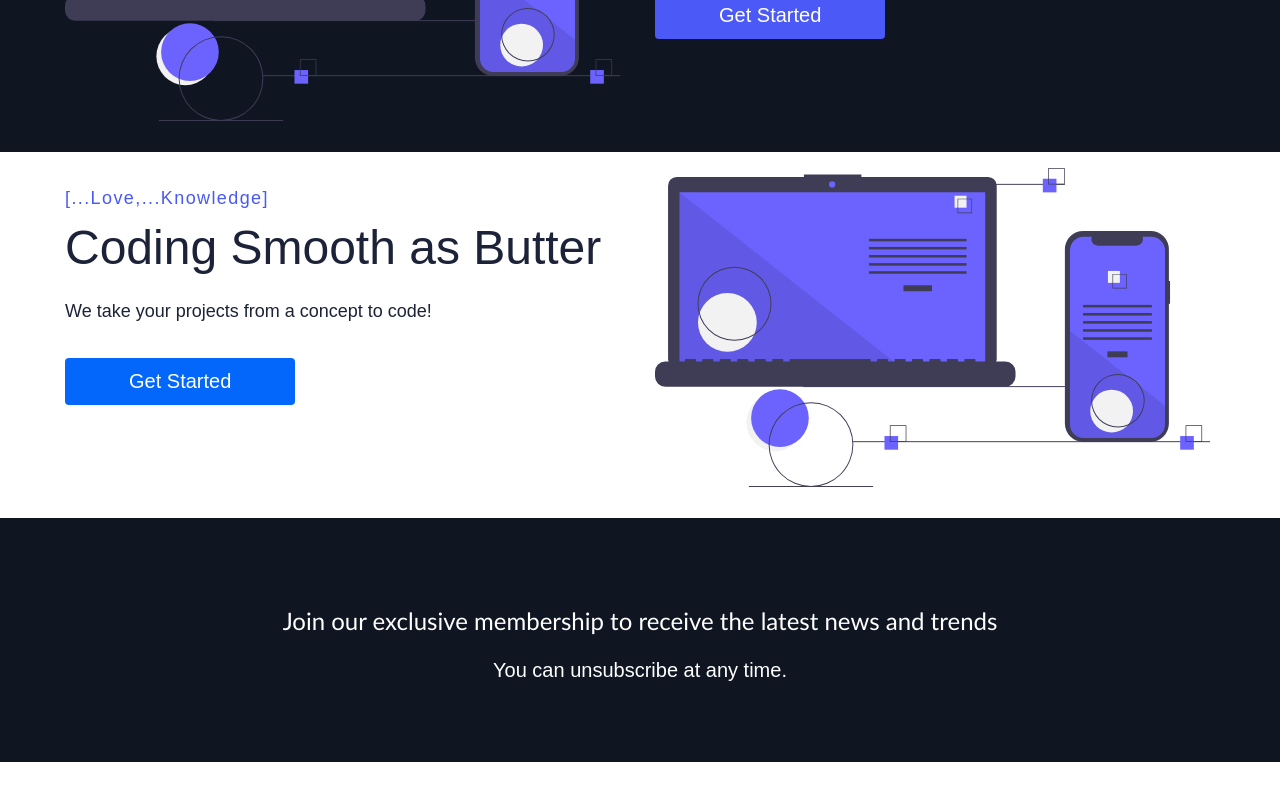
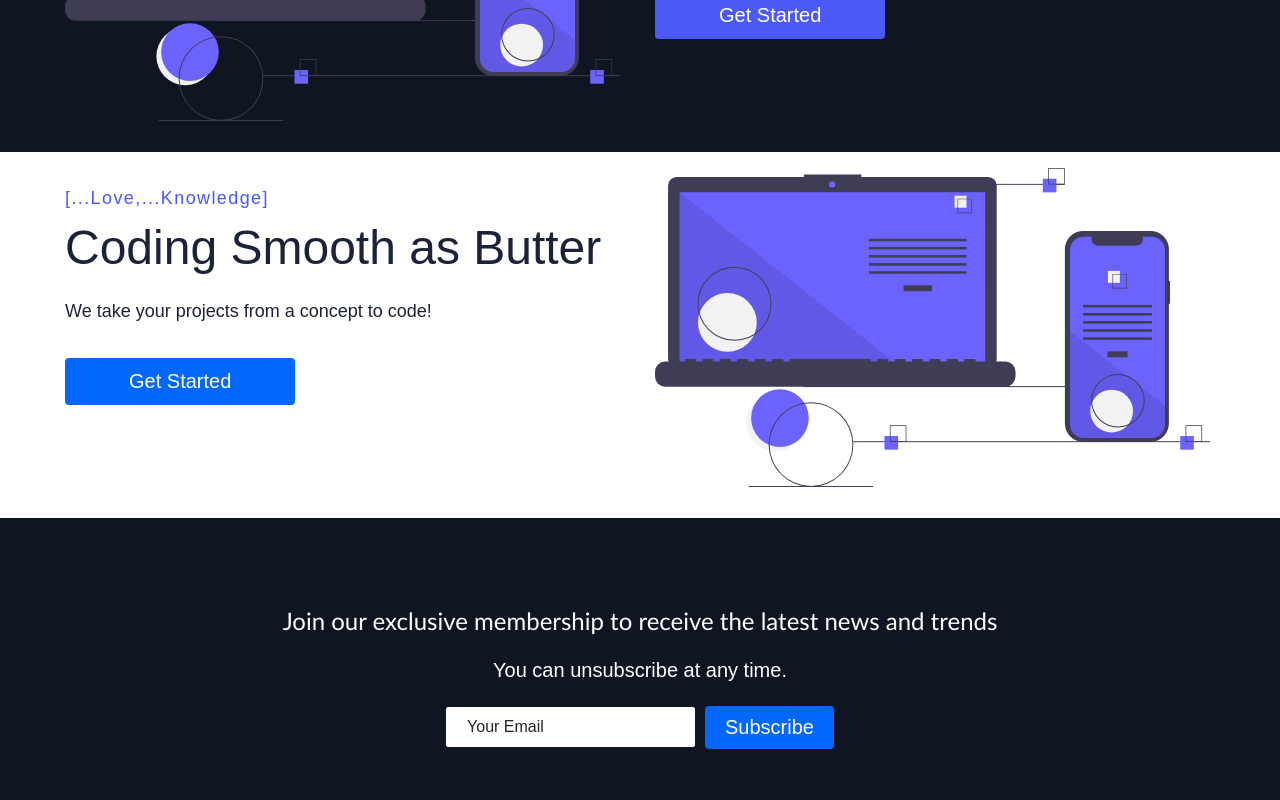
Before and after one commit to CodingButter/CodingButter, a React (Create React App) app: page / in a window 1280 px wide. Shown: the part 294-1094 px from the top of the page. Before the commit the page ends 1056 px from the top, so only its background shows below. Built offline with nearby package versions, Linux system fonts and the light colour scheme.

Commit message:
Added Form Input to Footer

```diff
--- a/src/components/Footer/Footer.elements.js
+++ b/src/components/Footer/Footer.elements.js
@@ -24,6 +24,35 @@
     font-size:24px;
 `
 export const FooterSubText = styled.p`
-    margin-bottom:24;
+    margin-bottom:24px;
     font-size:20px;
 `
+
+export const Form = styled.form`
+    display:flex;
+    justify-content:center;
+    align-items:center;
+    @media screen and (max-width:820px){
+        flex-direction:column;
+        width:80%;
+    }
+`
+
+export const FormInput = styled.input`
+    padding:10px 20px;
+    border-radius:2px;
+    margin-right:10px;
+    outline:none;
+    border:none;
+    font-size:16px;
+    border:1px solid #fff;
+
+    &::placeholder{
+        color:#242424;
+    }
+
+    @media screen and (max-width:820px){
+        width:100%;
+        margin:0 0 16px 0;
+    }
+`
--- a/src/components/Footer/Footer.js
+++ b/src/components/Footer/Footer.js
@@ -1,5 +1,6 @@
 import React from 'react'
-import {FooterContainer,FooterSubscription,FooterSubHeader,FooterSubText} from "./Footer.elements"
+import {FooterContainer,FooterSubscription,FooterSubHeader,FooterSubText,Form,FormInput} from "./Footer.elements"
+import {Button} from "../../globalStyles"
 const Footer = () => {
     return (
         <FooterContainer>
@@ -10,6 +11,10 @@
                 <FooterSubText>
                     You can unsubscribe at any time.
                 </FooterSubText>
+                <Form>
+                    <FormInput name="email" type="email" placeholder="Your Email"/>
+                    <Button fontBig>Subscribe</Button>
+                </Form>
             </FooterSubscription>
         </FooterContainer>
     )
```
